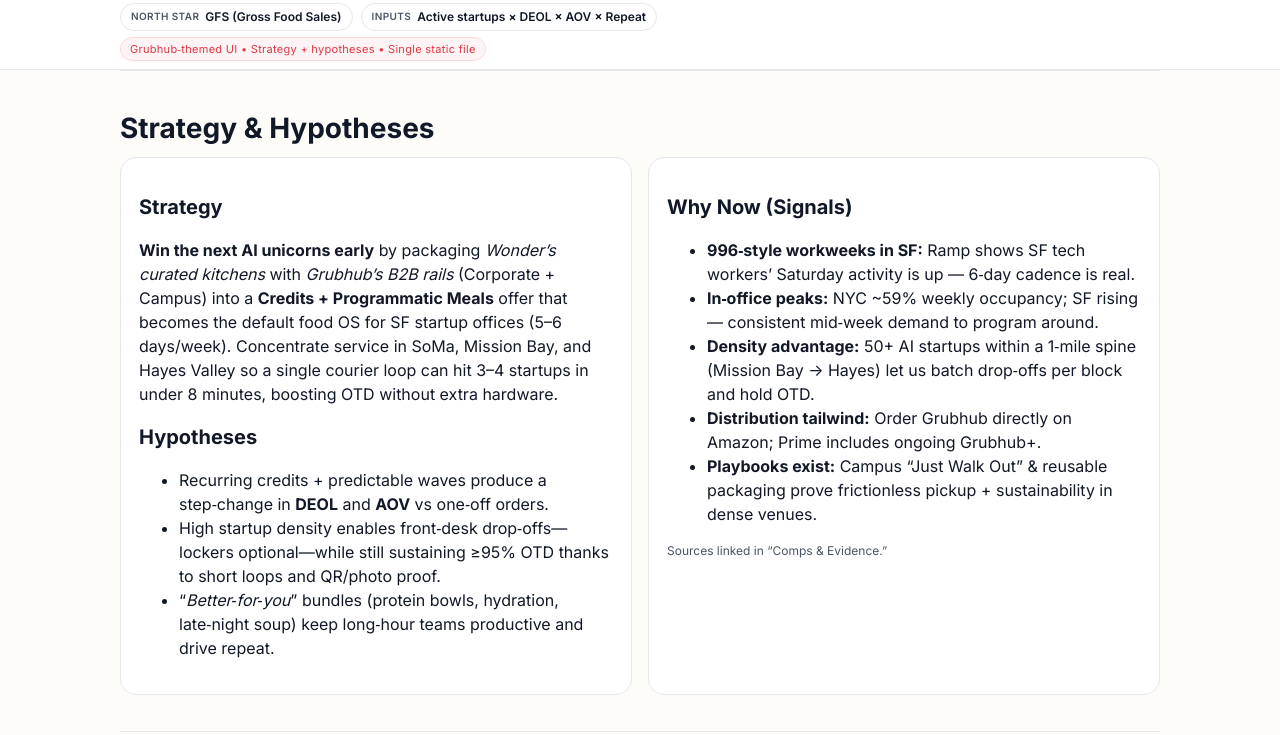
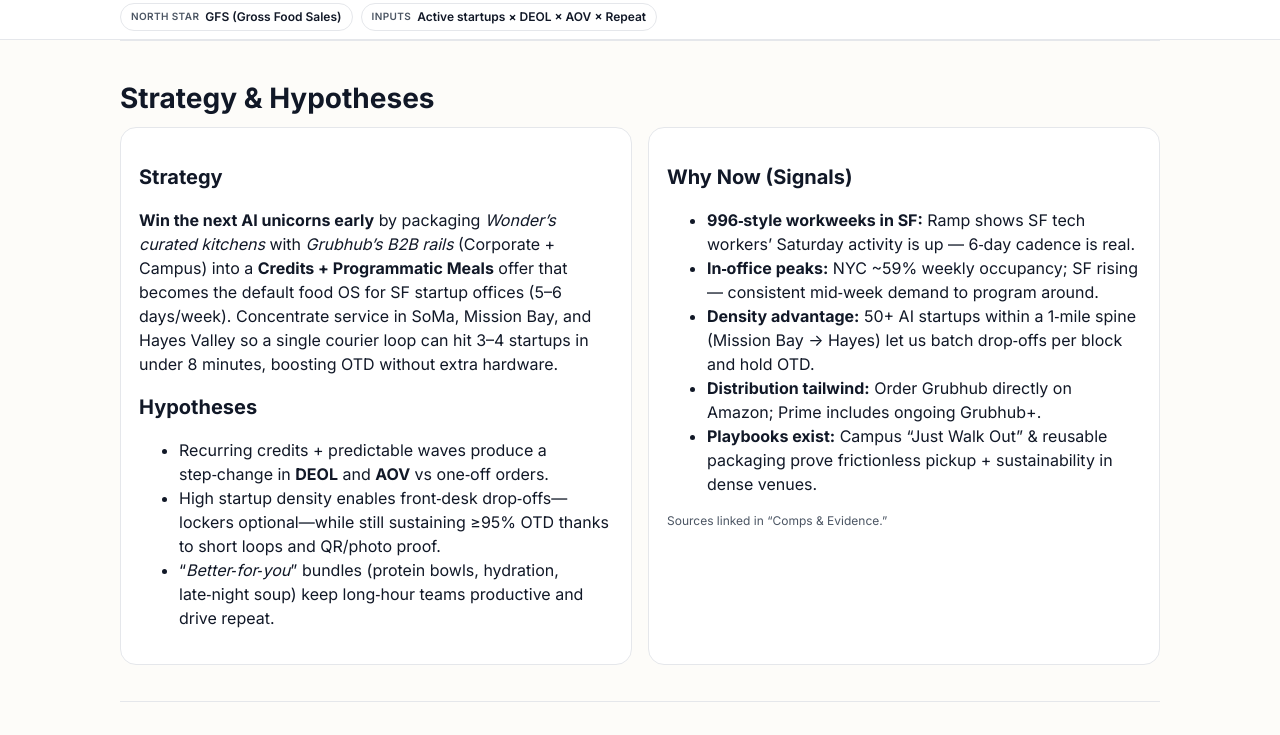
Before and after one commit to vasunam/codexpractice, a plain HTML site: page index.html in a window 1280 px wide. Shown: the part 113-848 px from the top of the page. Drawn offline with nearby package versions, Linux system fonts and the light colour scheme.

Commit message:
Remove descriptive badge from hero section
- Removed 'Grubhub‑themed UI • Strategy + hypotheses • Single static file' chip
- Cleaner hero section focusing on core messaging

```diff
--- a/index.html
+++ b/index.html
@@ -101,7 +101,6 @@
         <div class="hero-metric"><span class="metric-label">North Star</span> <span>GFS (Gross Food Sales)</span></div>
         <div class="hero-metric"><span class="metric-label">Inputs</span> <span>Active startups × DEOL × AOV × Repeat</span></div>
       </div>
-      <span class="badge">Grubhub‑themed UI • Strategy + hypotheses • Single static file</span>
     </div>
   </header>
 
```
